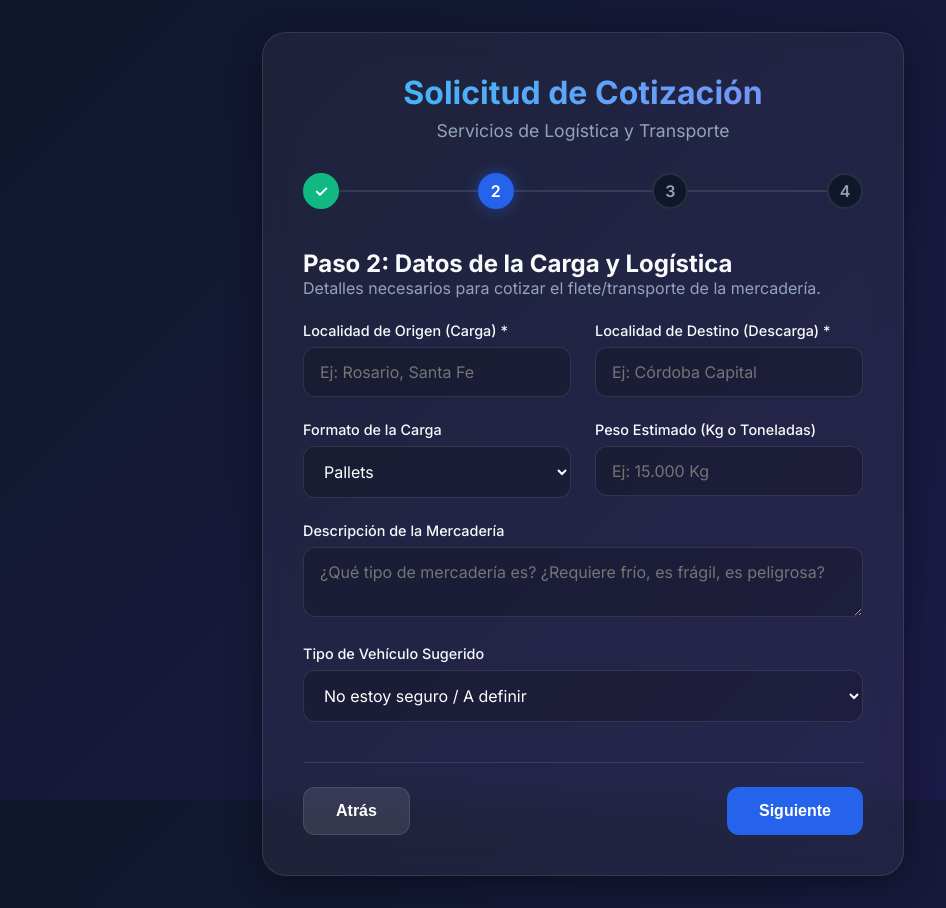
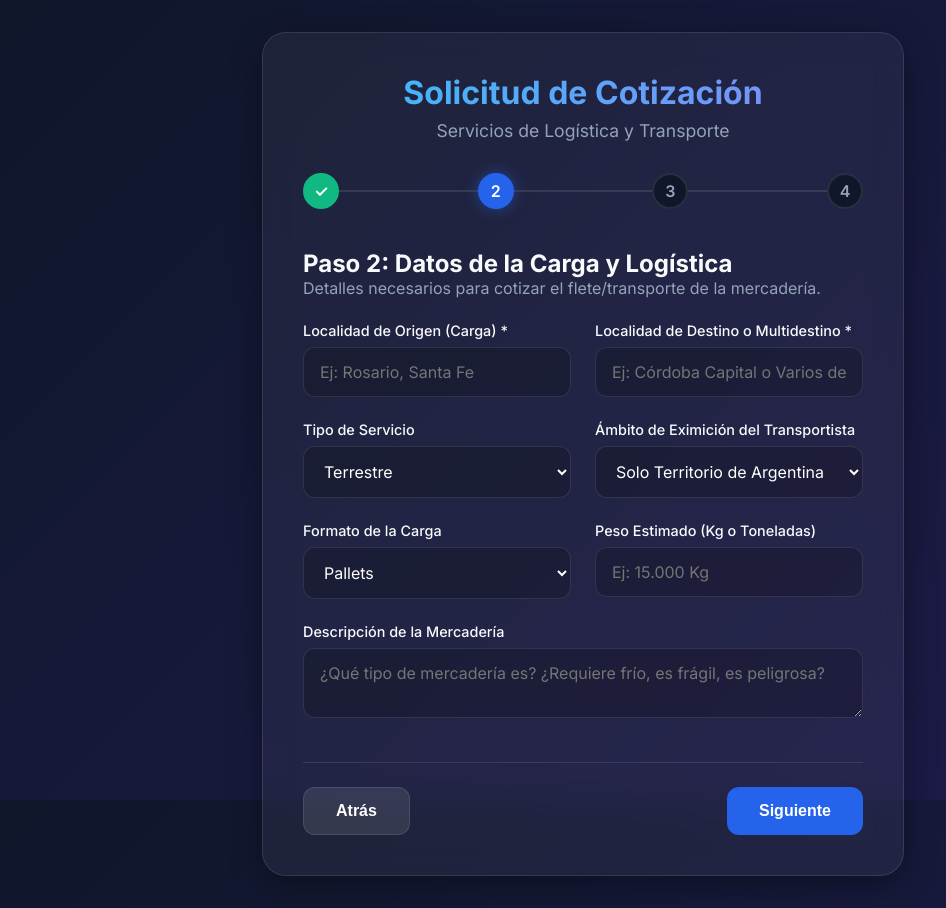
Before and after one commit to nielsenjuanpedro0-lab/formulariotransportes, a React (Vite) app: page / in a window 1280 px wide. Both pictures are taken after a click on the button "Siguiente". Shown: the whole page, without its empty margins (57-1003 px from the left). Built offline with nearby package versions, Linux system fonts and the light colour scheme.

Commit message:
Update form with eximicion, multidestino, tipo de servicio y suma maxima

```diff
--- a/src/components/WizardForm.jsx
+++ b/src/components/WizardForm.jsx
@@ -17,16 +17,14 @@ const WizardForm = () => {
     destino: '',
     tipoCarga: 'Pallets',
     pesoEstimado: '',
-    tipoVehiculo: 'No estoy seguro / A definir',
+    tipoServicio: 'Terrestre',
+    eximicion: 'Territorio de Argentina',
     mercaderia: '',
-    valorDeclarado: '',
 
     // Step 3
     quiereSeguro: false,
+    sumaMaximaViaje: '',
     coberturaBasica: 'BASICA',
-    solicitaAccidentesPersonales: false,
-    nominaPersonal: '',
-    solicitaCaucion: false,
   });
 
   const handleChange = (e) => {
@@ -116,8 +114,26 @@ const WizardForm = () => {
                 <input type="text" name="origen" placeholder="Ej: Rosario, Santa Fe" value={formData.origen} onChange={handleChange} required />
               </div>
               <div className="form-group">
-                <label>Localidad de Destino (Descarga) *</label>
-                <input type="text" name="destino" placeholder="Ej: Córdoba Capital" value={formData.destino} onChange={handleChange} required />
+                <label>Localidad de Destino o Multidestino *</label>
+                <input type="text" name="destino" placeholder="Ej: Córdoba Capital o Varios destinos" value={formData.destino} onChange={handleChange} required />
+              </div>
+            </div>
+
+            <div className="form-row">
+              <div className="form-group">
+                <label>Tipo de Servicio</label>
+                <select name="tipoServicio" value={formData.tipoServicio} onChange={handleChange}>
+                  <option value="Terrestre">Terrestre</option>
+                  <option value="Marítimo">Marítimo</option>
+                  <option value="Aéreo">Aéreo</option>
+                </select>
+              </div>
+              <div className="form-group">
+                <label>Ámbito de Eximición del Transportista</label>
+                <select name="eximicion" value={formData.eximicion} onChange={handleChange}>
+                  <option value="Territorio de Argentina">Solo Territorio de Argentina</option>
+                  <option value="Mercosur y países limítrofes">Mercosur y países limítrofes</option>
+                </select>
               </div>
             </div>
 
@@ -143,24 +159,12 @@ const WizardForm = () => {
               <label>Descripción de la Mercadería</label>
               <textarea name="mercaderia" rows="2" placeholder="¿Qué tipo de mercadería es? ¿Requiere frío, es frágil, es peligrosa?" value={formData.mercaderia} onChange={handleChange}></textarea>
             </div>
-
-            <div className="form-group">
-              <label>Tipo de Vehículo Sugerido</label>
-              <select name="tipoVehiculo" value={formData.tipoVehiculo} onChange={handleChange}>
-                <option value="No estoy seguro / A definir">No estoy seguro / A definir</option>
-                <option value="Semi-remolque (Sider/Barandas)">Semi-remolque (Sider/Barandas)</option>
-                <option value="Chasis / Balancín">Chasis / Balancín</option>
-                <option value="Furgón Cerrado">Furgón Cerrado</option>
-                <option value="Refrigerado / Térmico">Refrigerado / Térmico</option>
-                <option value="Plataforma / Carretón">Plataforma / Carretón</option>
-              </select>
-            </div>
           </div>
         );
       case 3:
         return (
           <div className="form-section">
-            <h2>Paso 3: Seguros y Adicionales (Opcional)</h2>
+            <h2>Paso 3: Seguros (Opcional)</h2>
             <p style={{marginBottom: '1.5rem', color: 'var(--text-muted)'}}>¿Deseas asegurar la carga durante el trayecto?</p>
 
             <div className="form-group checkbox-group" style={{ marginBottom: '1.5rem', padding: '1rem', background: 'rgba(56, 189, 248, 0.1)', borderRadius: '12px', border: '1px solid var(--accent)' }}>
@@ -171,8 +175,8 @@ const WizardForm = () => {
             {formData.quiereSeguro && (
               <div className="dynamic-panel" style={{ marginTop: '0', animation: 'fadeIn 0.3s ease-out' }}>
                 <div className="form-group">
-                  <label>Valor Declarado de la Carga ($) *</label>
-                  <input type="number" name="valorDeclarado" placeholder="Requerido para cotizar el seguro" value={formData.valorDeclarado} onChange={handleChange} required={formData.quiereSeguro} />
+                  <label>Suma Máxima Asegurada por Viaje ($) *</label>
+                  <input type="number" name="sumaMaximaViaje" placeholder="Requerido para cotizar el seguro" value={formData.sumaMaximaViaje} onChange={handleChange} required={formData.quiereSeguro} />
                 </div>
 
                 <div className="form-group">
@@ -182,28 +186,6 @@ const WizardForm = () => {
                     <option value="BASICA + ROBO">Básica + Robo</option>
                     <option value="TODO RIESGO">Todo Riesgo</option>
                   </select>
-                </div>
-
-                <hr style={{ borderColor: 'var(--glass-border)', margin: '2rem 0' }} />
-
-                <div className="form-group checkbox-group">
-                  <input type="checkbox" id="acc" name="solicitaAccidentesPersonales" checked={formData.solicitaAccidentesPersonales} onChange={handleChange} />
-                  <label htmlFor="acc" style={{margin:0, cursor:'pointer'}}>Añadir Seguro de Accidentes Personales (Conductores)</label>
-                </div>
-
-                {formData.solicitaAccidentesPersonales && (
-                  <div className="dynamic-panel" style={{ background: 'rgba(0,0,0,0.2)' }}>
-                    <h3>Detalle de Accidentes Personales</h3>
-                    <div className="form-group">
-                      <label>Nómina de Personal Asegurado (Cantidad / Detalle)</label>
-                      <textarea name="nominaPersonal" rows="2" placeholder="Especificar cantidad de choferes o adjuntar detalle" value={formData.nominaPersonal} onChange={handleChange}></textarea>
-                    </div>
-                  </div>
-                )}
-
-                <div className="form-group checkbox-group" style={{marginTop: '1.5rem'}}>
-                  <input type="checkbox" id="cau" name="solicitaCaucion" checked={formData.solicitaCaucion} onChange={handleChange} />
-                  <label htmlFor="cau" style={{margin:0, cursor:'pointer'}}>Añadir Seguro de Caución</label>
                 </div>
               </div>
             )}
@@ -218,9 +200,9 @@ const WizardForm = () => {
             <div style={{ background: 'rgba(0,0,0,0.2)', padding: '1.5rem', borderRadius: '12px', border: '1px solid var(--glass-border)' }}>
               <p><strong>Cliente:</strong> {formData.nombre || 'No especificado'} ({formData.iva})</p>
               <p><strong>Ruta:</strong> {formData.origen || 'A definir'} ➔ {formData.destino || 'A definir'}</p>
+              <p><strong>Servicio:</strong> {formData.tipoServicio}</p>
               <p><strong>Carga:</strong> {formData.tipoCarga} - {formData.pesoEstimado || 'Peso no especificado'}</p>
-              <p><strong>Vehículo Sugerido:</strong> {formData.tipoVehiculo}</p>
-              <p><strong>Valor Declarado:</strong> {formData.valorDeclarado ? `$${formData.valorDeclarado}` : 'No declarado'}</p>
+              <p><strong>Eximición Transportista:</strong> {formData.eximicion}</p>
 
               <hr style={{ borderColor: 'var(--glass-border)', margin: '1rem 0' }} />
 
@@ -228,12 +210,8 @@ const WizardForm = () => {
 
               {formData.quiereSeguro && (
                 <>
+                  <p><strong>Suma Max por Viaje:</strong> ${formData.sumaMaximaViaje}</p>
                   <p><strong>Cobertura Base:</strong> {formData.coberturaBasica}</p>
-                  <p><strong>Adicionales:</strong>
-                    {formData.solicitaAccidentesPersonales ? ' Accidentes Personales' : ''}
-                    {formData.solicitaCaucion ? ' | Caución' : ''}
-                    {!formData.solicitaAccidentesPersonales && !formData.solicitaCaucion ? ' Ninguno' : ''}
-                  </p>
                 </>
               )}
             </div>
```
